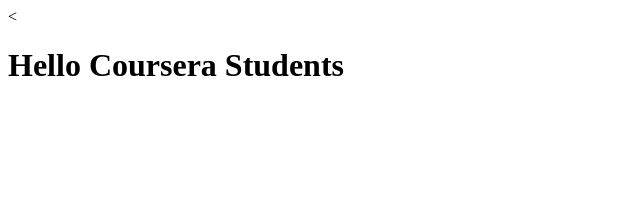
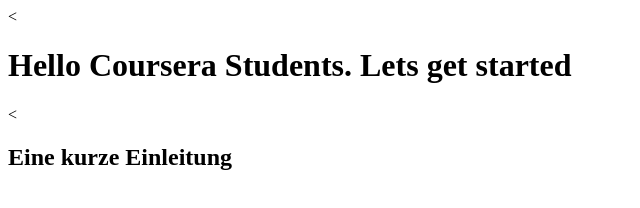
Before and after one commit to Jcl92/test, a plain HTML site: page index.html in a window 1280 px wide. Shown: the whole page, without its empty margins (0-640 px from the left). Drawn offline with Linux system fonts and the light colour scheme.

Commit message:
Next version of web file.

```diff
--- a/index.html
+++ b/index.html
@@ -5,6 +5,7 @@
     <title>Hello Coursera</title>
   </head>
   <body>
-<<h1>Hello Coursera Students</h1>
+<<h1>Hello Coursera Students. Lets get started</h1>
+<<h2>Eine kurze Einleitung</h2>
   </body>
 </html>
```
